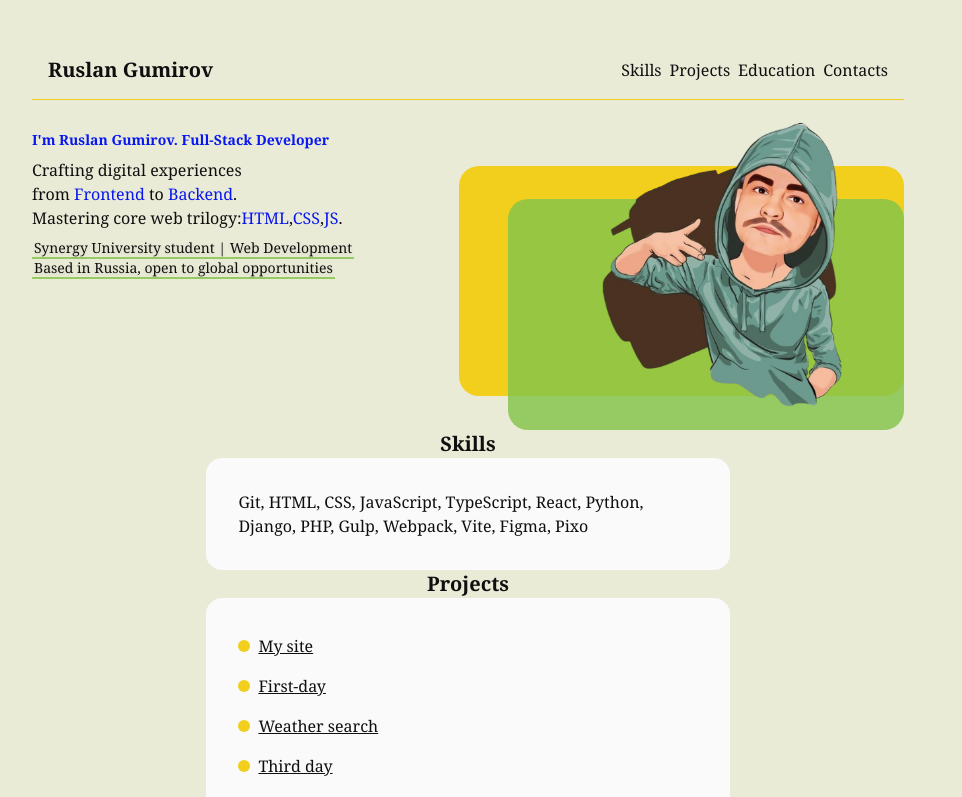
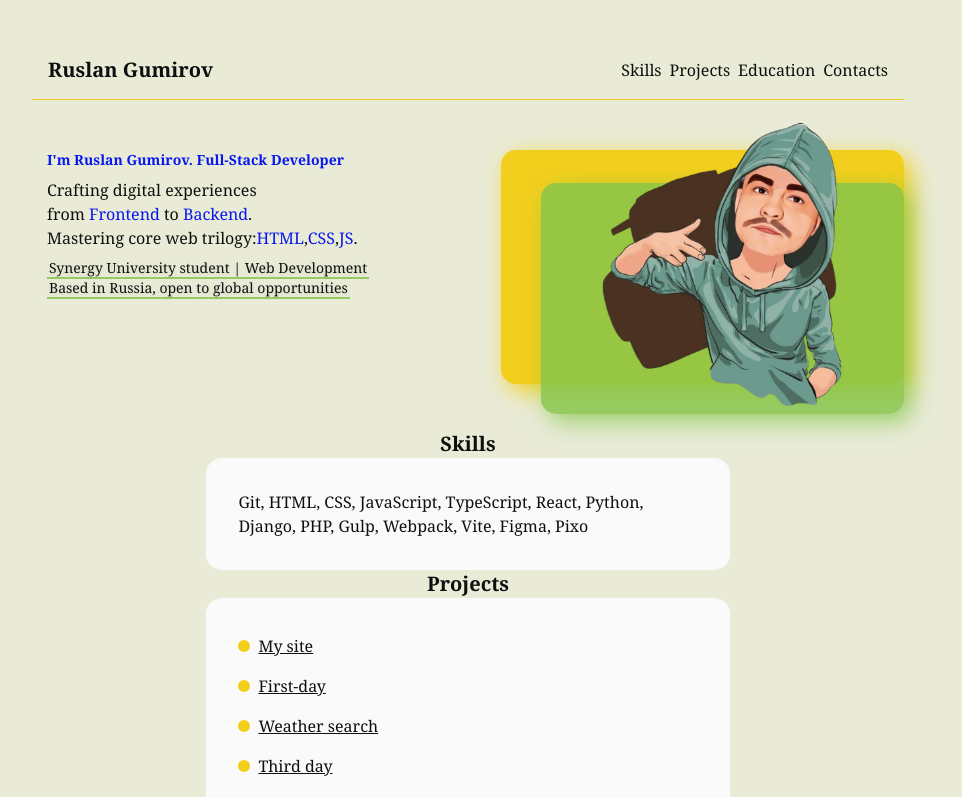
Before and after one commit to gumirus/about_me, a React (Vite) app: page / in a window 1280 px wide. Shown: the top 797 px of the page, without its empty margins (172-1134 px from the left). Built offline with nearby package versions, Linux system fonts and the light colour scheme.

Commit message:
fix corrections css

```diff
--- a/src/index.css
+++ b/src/index.css
@@ -152,7 +152,8 @@ body {
   align-items: flex-start;
   justify-content: flex-start;
   gap: 0.5rem;
-  margin-top: 30px;
+  margin-top: 50px;
+  margin-left: 15px;
 }
 
 .section-greetings {
@@ -174,25 +175,27 @@ body {
 }
 .img-container::before {
   background-color: var(--main-green);
+  box-shadow: 7px 7px 23px var(--main-green);
   content: '';
   position: absolute;
-  top: 30%;
+  top: 25%;
   right: 0;
-  width: 120%;
+  width: 110%;
   height: 70%;
-  border-radius: 20px;
+  border-radius: 15px;
   z-index: 1;
 }
 .img-container::after {
   background-color: var(--main-yellow);
+  box-shadow: 7px 7px 23px var(--main-yellow);
   content: '';
   position: absolute;
-  width: 135%;
-  height: 230px;
-  border-radius: 20px;
+  width: 122%;
+  height: 234px;
+  border-radius: 15px;
   z-index: 0;
   right: 0;
-  top: 20%;
+  top: 15%;
 }
 
 .footer-content {
@@ -316,13 +319,11 @@ body {
   .main-img {
     width: 300px;
     height: 300px;
-    /* margin-left: 20px;
-    margin-bottom: 20px; */
   }
   .img-container::before {
     width: 87%;
-    height: 50%;
-    top: 35%;
+    height: 60%;
+    top: 30%;
   }
   .img-container::after {
     width: 95%;
```
